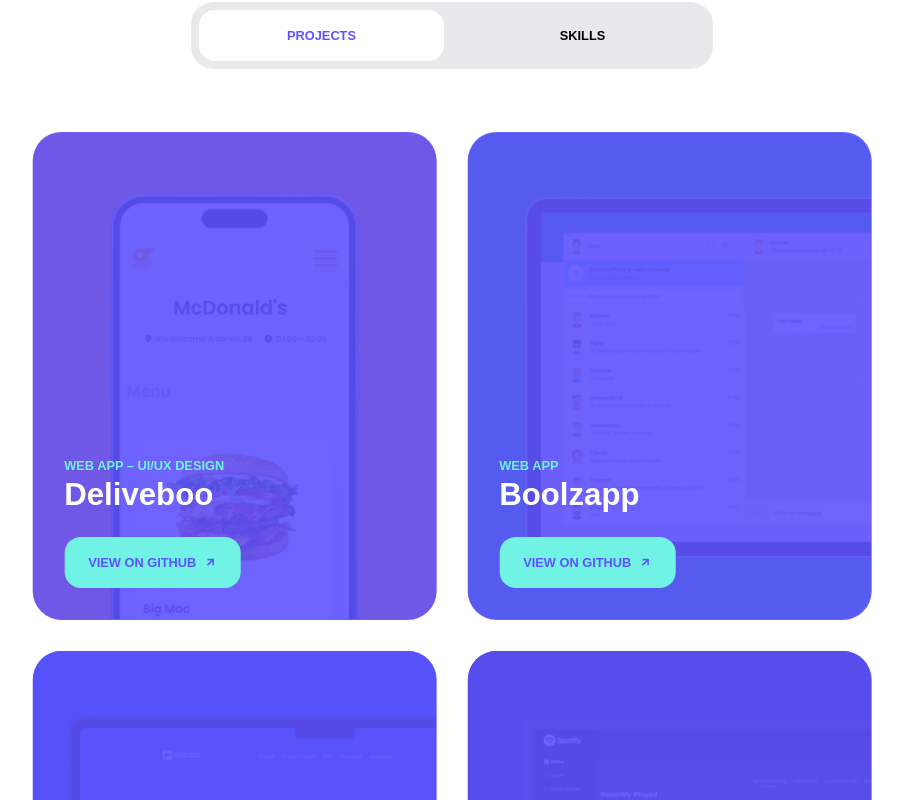
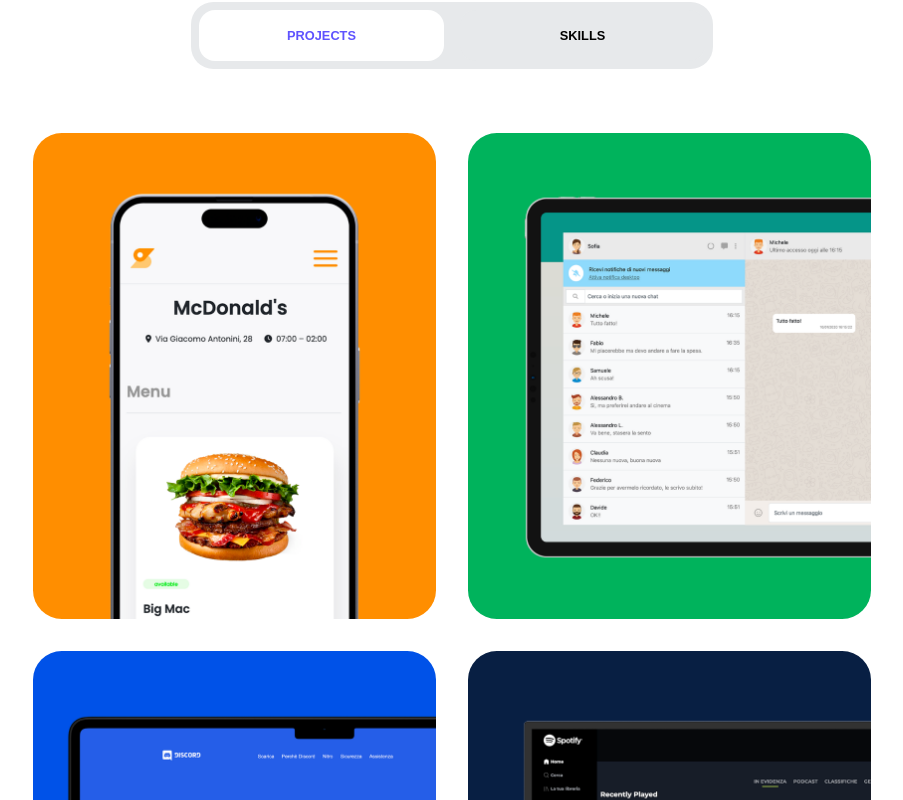
Before and after one commit to andrea-salvalaggio/my-portfolio, a Vue app: page / in a window 1280 px wide. Shown: the part 500-1300 px from the top of the page, without its empty margins (188-1091 px from the left). Built offline with nearby package versions, Linux system fonts and the light colour scheme.

Commit message:
fix: :art: Fix overlay opacoty transition to card project

```diff
--- a/src/components/Main/Card/CardSingleProject.vue
+++ b/src/components/Main/Card/CardSingleProject.vue
@@ -1,8 +1,8 @@
 <template>
     <div class="d-md-flex flex-md-wrap justify-content-center my-5 p-0">
         <div v-for="(project, index) in projects" :key="index" class="col-12 col-md-6 col-lg-5 project-container">
-            <div class="overlay-container position-absolute top-50 start-50 translate-middle">
-                <div class="overlay-description">
+            <div class="overlay-container">
+                <div class="overlay-description p-lg-5">
                     <p class="text-uppercase m-0">{{ project.type }}</p>
                     <h2 class="pb-3">{{ project.title }}</h2>
                     <button class="btn text-uppercase text-white border-0 px-4 py-3">
@@ -76,10 +76,21 @@ export default {
 }
 
 .overlay-container{
-    width: calc(100% - 1.9rem);
-    height: calc(100% - 1.9rem);
+    position: absolute;
+    left: 50%;
+    top: 50%;
+    transform: translate(-50%, -50%);
+    width: calc(100% - 1.95rem);
+    height: calc(100% - 1.95rem);
     background-color: $primaryColorOverlay;
     border-radius: $overlayRadius;
+    opacity: 0;
+    transition: opacity .2s ease-in-out;
+
+    &:hover{
+        opacity: 1;
+        cursor: pointer;
+    }
 
     .overlay-description{
         position: absolute;
```
